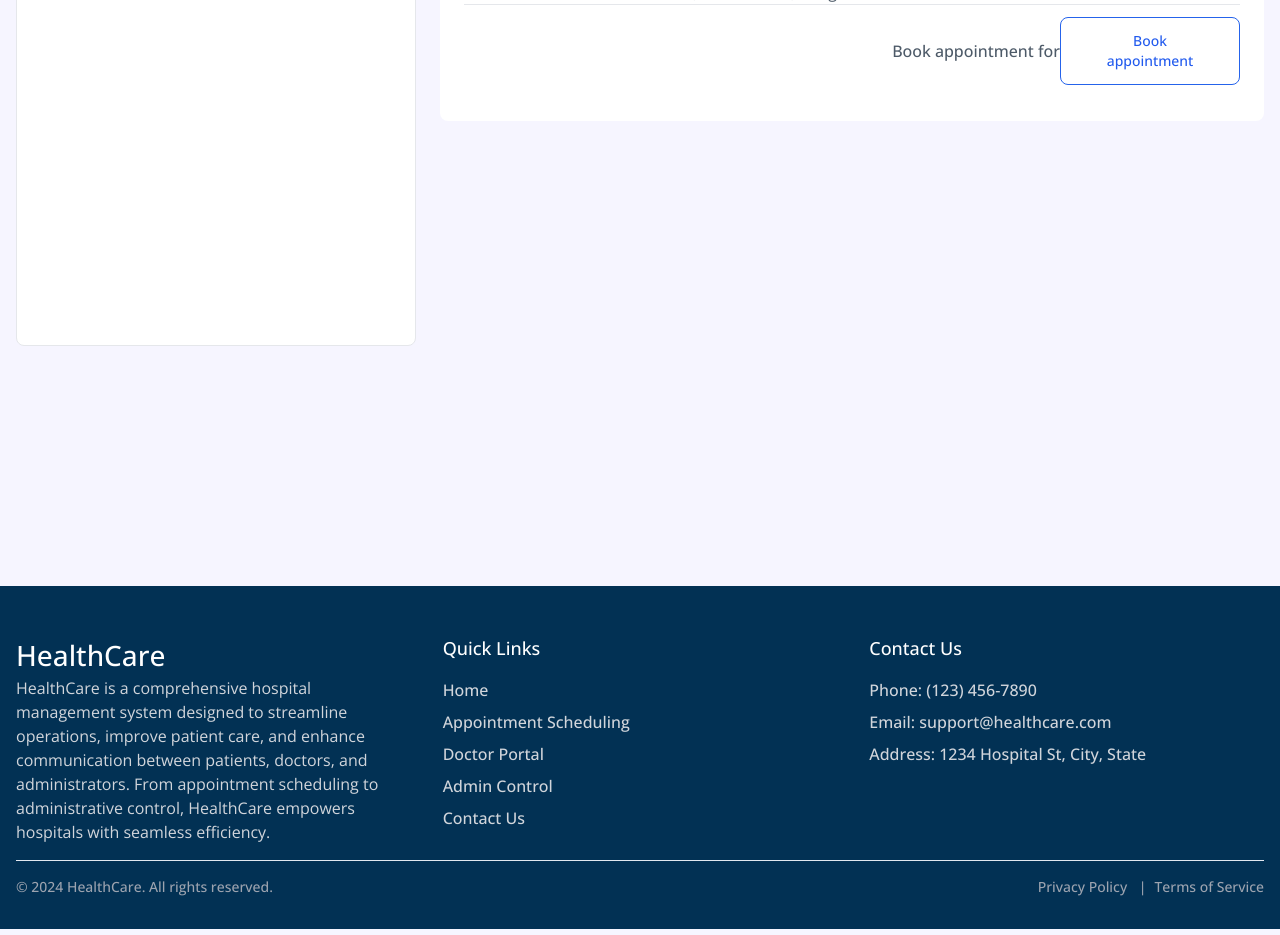
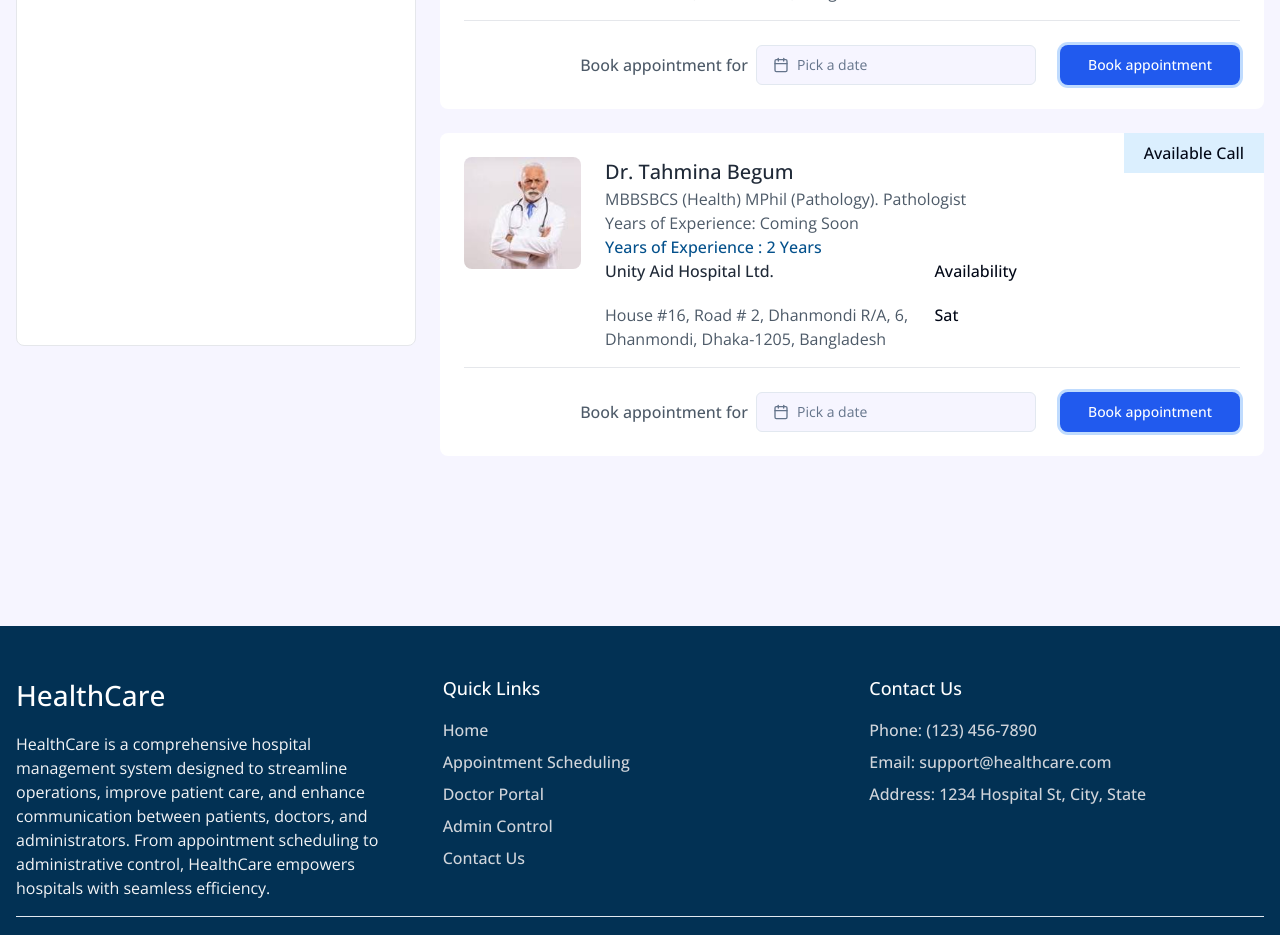
Before and after one commit to smsohag32/health-care-frontend, a React (Vite) app: page /find-doctors in a window 1280 px wide. Shown: the part 560-1495 px from the top of the page. Built offline with nearby package versions, Linux system fonts and the light colour scheme.

Commit message:
find doctor page add cards and some styles update

```diff
--- a/package.json
+++ b/package.json
@@ -11,13 +11,16 @@
    },
    "dependencies": {
       "@radix-ui/react-accordion": "^1.2.0",
+      "@radix-ui/react-popover": "^1.1.2",
       "@radix-ui/react-separator": "^1.1.0",
       "@radix-ui/react-slot": "^1.1.0",
       "@reduxjs/toolkit": "^2.2.7",
       "class-variance-authority": "^0.7.0",
       "clsx": "^2.1.1",
+      "date-fns": "^3.6.0",
       "lucide-react": "^0.427.0",
       "react": "^18.3.1",
+      "react-day-picker": "^8.10.1",
       "react-dom": "^18.3.1",
       "react-redux": "^9.1.2",
       "react-router-dom": "^6.26.0",
--- a/src/components/Dropdown/CustomDropdown.jsx
+++ b/src/components/Dropdown/CustomDropdown.jsx
@@ -46,7 +46,7 @@ const CustomDropdown = ({ options, title, onSelect, ...props }) => {
                className="text-base flex items-center w-full justify-between font-normal outline-none rounded-[4px] px-3 py-2 gap-3 min-w-[150px]  placeholder:text-[16px] bg-white  border-[1.5px]  placeholder:font-[400] placeholder:text-[#6C6C6C]">
                <p className="flex items-center text-base font-normal gap-2">
                   {selectedLanguage?.icon}
-                  <span className="mt-[2px] lg:block">
+                  <span className="mt-[2px] lg:block lg:whitespace-nowrap">
                      {selectedLanguage?.label || title}
                   </span>
                </p>
--- a/src/components/SearchBox/SearchBox.jsx
+++ b/src/components/SearchBox/SearchBox.jsx
@@ -19,7 +19,7 @@ const SearchBox = () => {
    }
    return (
       <div className='w-full bg-transparent' >
-         <div className=' py-10 footer-bg px-14  rounded-[8px] '>
+         <div className=' py-10 footer- bg-blue-950 px-14  rounded-[8px] '>
             <div className='flex items-center flex-col md:flex-row gap-6'>
                <div className='w-full flex items-center gap-4 max-w-[150px]'>
                   <CustomDropdown
@@ -27,7 +27,7 @@ const SearchBox = () => {
                         { label: "All", value: "all" },
                         { label: "Doctors", value: "doctors" },
                         { label: "Hospitals", value: "hospitals" },
-                     { label: "Ambulance", value: "ambulance" },
+                        { label: "Ambulance", value: "ambulance" },
                      ]}
                      title={"All"}
                      onSelect={setSelectedCategory}
--- a/src/components/cards/DoctorCard.jsx
+++ b/src/components/cards/DoctorCard.jsx
@@ -1,6 +1,19 @@
-import React from 'react';
+import React, { useState } from 'react';
+import { Calendar } from "@/components/ui/calendar"
+import {
+   Popover,
+   PopoverContent,
+   PopoverTrigger,
+} from "@/components/ui/popover"
+
 import doctorImage from "@/assets/doctors/doctor_2.jpg"
+import { Button } from '../ui/button';
+import { cn } from '@/lib/utils';
+import { CalendarIcon } from 'lucide-react';
+import { format } from 'date-fns';
 const DoctorCard = ({ doctor }) => {
+   const [date, setDate] = useState()
+
    return (
       <div className='primary-shadow  relative rounded-[8px] bg-white p-6'>
          <div className='flex gap-6 items-start'>
@@ -34,13 +47,35 @@ const DoctorCard = ({ doctor }) => {
          </div>
          <button className='absolute right-0 py-2 flex items-center justify-center px-5 secondary-bg top-0'>Available Call</button>
 
-         <hr />
+         <hr className='mt-4' />
 
-         <div className='py-3 flex justify-end items-center'>
+         <div className='mt-6  flex justify-end items-center gap-6'>
             <div className='flex items-center gap-2'>
                <p className='des-text text-base'>Book appointment for</p>
+               <Popover>
+                  <PopoverTrigger asChild>
+                     <Button
+                        variant={"outline"}
+                        className={cn(
+                           "w-[280px] justify-start text-left font-normal",
+                           !date && "text-muted-foreground"
+                        )}
+                     >
+                        <CalendarIcon className="mr-2 h-4 w-4" />
+                        {date ? format(date, "PPP") : <span>Pick a date</span>}
+                     </Button>
+                  </PopoverTrigger>
+                  <PopoverContent className="w-auto p-0">
+                     <Calendar
+                        mode="single"
+                        selected={date}
+                        onSelect={setDate}
+                        initialFocus
+                     />
+                  </PopoverContent>
+               </Popover>
             </div>
-            <button className='outline-btn max-w-[180px]'>Book appointment</button>
+            <button className='primary-btn max-w-[180px] !py-2.5 whitespace-nowrap'>Book appointment</button>
          </div>
       </div>
    );
--- a/src/components/footer/Footer.jsx
+++ b/src/components/footer/Footer.jsx
@@ -1,14 +1,14 @@
 import React from 'react';
 import { Separator } from '../ui/separator';
-
+import logo from "@/assets/logo/logo.webp";
 const Footer = () => {
    return (
       <footer className='footer-bg pt-12 pb-8 text-white'>
-         <div className='main-container grid grid-cols-1 md:grid-cols-3 gap-8'>
+         <div className='main-container grid grid-cols-1 items-start md:grid-cols-3 gap-8'>
             {/* About Us */}
             <div>
                <h2 className='text-[28px] font-medium'>HealthCare</h2>
-               <p className='text-base font-normal text-gray-300'>
+               <p className='text-base font-normal text-gray-100 mt-4'>
                   HealthCare is a comprehensive hospital management system designed to
                   streamline operations, improve patient care, and enhance communication between
                   patients, doctors, and administrators. From appointment scheduling to administrative
@@ -42,7 +42,7 @@ const Footer = () => {
          {/* Bottom Section */}
          <div className='main-container'>
             <Separator className="my-4" />
-            <div className='flex justify-between items-center text-gray-400 text-sm'>
+            <div className='flex justify-between items-center text-gray-200 text-sm'>
                <p>© {new Date().getFullYear()} HealthCare. All rights reserved.</p>
                <p>
                   <a href='#' className='hover:underline pe-2 '>Privacy Policy</a> |
--- a/src/components/header/Header.jsx
+++ b/src/components/header/Header.jsx
@@ -15,11 +15,11 @@ const Header = () => {
    };
 
    return (
-      <div className='w-full '>
-         <div className='py-4 sticky top-0 right-0 left-0 z-50 border-[0.5px] bg-opacity-90 body-bg border-b-gray-200'>
+      <div className='w-full bg-white '>
+         <div className='py-4 sticky bg-white top-0 right-0 left-0 z-50 border-[0.5px] bg-opacity-90 body-bg border-b-gray-200'>
             <nav className='main-container  flex items-center justify-between'>
                <div className='flex z-50 items-center lg:gap-16'>
-               <Link to={'/'}>
+                  <Link to={'/'}>
                      <img className='w-[150px] lg:w-[180px]' src={logo} alt="logo" />
                   </Link>
 
--- /dev/null
+++ b/src/components/ui/calendar.jsx
@@ -0,0 +1,62 @@
+"use client";
+import * as React from "react"
+import { ChevronLeft, ChevronRight } from "lucide-react"
+import { DayPicker } from "react-day-picker"
+
+import { cn } from "@/lib/utils"
+import { buttonVariants } from "@/components/ui/button"
+
+function Calendar({
+  className,
+  classNames,
+  showOutsideDays = true,
+  ...props
+}) {
+  return (
+    (<DayPicker
+      showOutsideDays={showOutsideDays}
+      className={cn("p-3", className)}
+      classNames={{
+        months: "flex flex-col sm:flex-row space-y-4 sm:space-x-4 sm:space-y-0",
+        month: "space-y-4",
+        caption: "flex justify-center pt-1 relative items-center",
+        caption_label: "text-sm font-medium",
+        nav: "space-x-1 flex items-center",
+        nav_button: cn(
+          buttonVariants({ variant: "outline" }),
+          "h-7 w-7 bg-transparent p-0 opacity-50 hover:opacity-100"
+        ),
+        nav_button_previous: "absolute left-1",
+        nav_button_next: "absolute right-1",
+        table: "w-full border-collapse space-y-1",
+        head_row: "flex",
+        head_cell:
+          "text-muted-foreground rounded-md w-9 font-normal text-[0.8rem]",
+        row: "flex w-full mt-2",
+        cell: "h-9 w-9 text-center text-sm p-0 relative [&:has([aria-selected].day-range-end)]:rounded-r-md [&:has([aria-selected].day-outside)]:bg-accent/50 [&:has([aria-selected])]:bg-accent first:[&:has([aria-selected])]:rounded-l-md last:[&:has([aria-selected])]:rounded-r-md focus-within:relative focus-within:z-20",
+        day: cn(
+          buttonVariants({ variant: "ghost" }),
+          "h-9 w-9 p-0 font-normal aria-selected:opacity-100"
+        ),
+        day_range_end: "day-range-end",
+        day_selected:
+          "bg-primary text-primary-foreground hover:bg-primary hover:text-primary-foreground focus:bg-primary focus:text-primary-foreground",
+        day_today: "bg-accent text-accent-foreground",
+        day_outside:
+          "day-outside text-muted-foreground opacity-50 aria-selected:bg-accent/50 aria-selected:text-muted-foreground aria-selected:opacity-30",
+        day_disabled: "text-muted-foreground opacity-50",
+        day_range_middle:
+          "aria-selected:bg-accent aria-selected:text-accent-foreground",
+        day_hidden: "invisible",
+        ...classNames,
+      }}
+      components={{
+        IconLeft: ({ ...props }) => <ChevronLeft className="h-4 w-4" />,
+        IconRight: ({ ...props }) => <ChevronRight className="h-4 w-4" />,
+      }}
+      {...props} />)
+  );
+}
+Calendar.displayName = "Calendar"
+
+export { Calendar }
--- /dev/null
+++ b/src/components/ui/popover.jsx
@@ -0,0 +1,27 @@
+"use client"
+
+import * as React from "react"
+import * as PopoverPrimitive from "@radix-ui/react-popover"
+
+import { cn } from "@/lib/utils"
+
+const Popover = PopoverPrimitive.Root
+
+const PopoverTrigger = PopoverPrimitive.Trigger
+
+const PopoverContent = React.forwardRef(({ className, align = "center", sideOffset = 4, ...props }, ref) => (
+  <PopoverPrimitive.Portal>
+    <PopoverPrimitive.Content
+      ref={ref}
+      align={align}
+      sideOffset={sideOffset}
+      className={cn(
+        "z-50 w-72 rounded-md border bg-popover p-4 text-popover-foreground shadow-md outline-none data-[state=open]:animate-in data-[state=closed]:animate-out data-[state=closed]:fade-out-0 data-[state=open]:fade-in-0 data-[state=closed]:zoom-out-95 data-[state=open]:zoom-in-95 data-[side=bottom]:slide-in-from-top-2 data-[side=left]:slide-in-from-right-2 data-[side=right]:slide-in-from-left-2 data-[side=top]:slide-in-from-bottom-2",
+        className
+      )}
+      {...props} />
+  </PopoverPrimitive.Portal>
+))
+PopoverContent.displayName = PopoverPrimitive.Content.displayName
+
+export { Popover, PopoverTrigger, PopoverContent }
--- a/src/index.css
+++ b/src/index.css
@@ -111,10 +111,10 @@
 
    /* button  */
    .primary-btn {
-      @apply text-white transition-all duration-300 primary-bg rounded-[8px] py-3.5 px-7 w-full text-sm hover:bg-[#04518C] font-medium ring ring-blue-200;
+      @apply text-white transition-all duration-300 primary-bg rounded-[8px] py-3 px-7 w-full text-sm hover:bg-[#04518C] font-medium ring ring-blue-200;
    }
    .outline-btn {
-      @apply primary-text bg-transparent  transition-all duration-300  rounded-[8px] py-[13px] px-7 w-full text-sm font-medium hover:ring border hover:border-blue-500 hover:text-blue-500 border-blue-600 hover:ring-blue-200;
+      @apply primary-text bg-transparent  transition-all duration-300  rounded-[8px] py-[12px] px-7 w-full text-sm font-medium hover:ring border hover:border-blue-500 hover:text-blue-500 border-blue-600 hover:ring-blue-200;
    }
 
    /* select  */
--- a/src/pages/Public/FindDoctors/Doctors.jsx
+++ b/src/pages/Public/FindDoctors/Doctors.jsx
@@ -3,8 +3,9 @@ import React from 'react';
 
 const Doctors = () => {
    return (
-      <div>
+      <div className='grid gap-6'>
 
+         <DoctorCard />
          <DoctorCard />
 
       </div>
--- a/src/pages/Public/FindDoctors/FindDoctors.jsx
+++ b/src/pages/Public/FindDoctors/FindDoctors.jsx
@@ -5,11 +5,11 @@ import Doctors from './Doctors';
 
 const FindDoctors = () => {
    return (
-      <div className='main-container'>
+      <div className='main-container pb-10 relative'>
 
 
 
-         <div className='py-10'>
+         <div className='py-10 sticky top-0'>
             <SearchBox />
          </div>
 
--- a/src/pages/Public/FindDoctors/SideFilter.jsx
+++ b/src/pages/Public/FindDoctors/SideFilter.jsx
@@ -5,8 +5,6 @@ const SideFilter = () => {
       <div className='rounded-[8px] w-full h-[70vh] bg-white primary-shadow primary-shadow min-h-[50vh] border '>
 
 
-
-
       </div>
    );
 };
```
Also changed, not shown: 1 other file (tests, documents, lock files or other folders).
